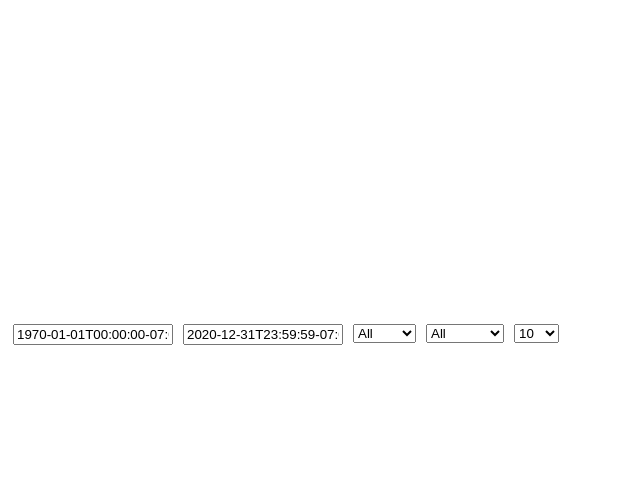
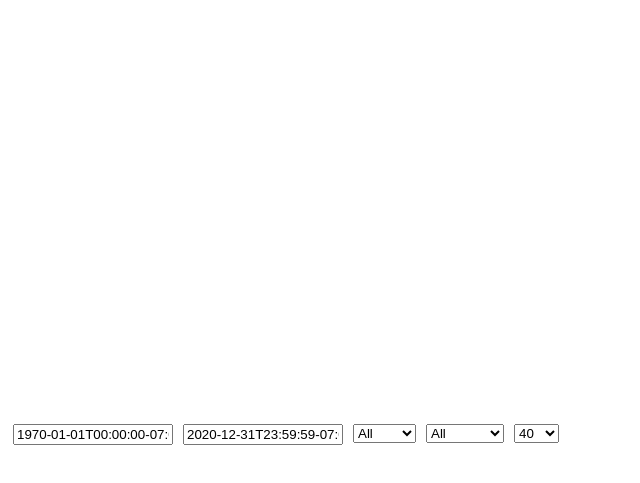
Before and after one commit to wooldridge/markbots, a website: page dash.html in a window 1280 px wide. Shown: the part 5-488 px from the top of the page, without its empty margins (0-640 px from the left). Drawn offline with nearby package versions, Linux system fonts and the light colour scheme; some packages are replaced by stand-ins of ours.

Commit message:
increase page width, make 40 photos the default

```diff
--- a/dash.html
+++ b/dash.html
@@ -4,9 +4,9 @@
 
 <link rel="stylesheet" href="//cdnjs.cloudflare.com/ajax/libs/lightbox2/2.8.1/css/lightbox.min.css">
 
-<div id="map-canvas" style="width: 600px; height: 300px"></div>
+<div id="map-canvas" style="width: 750px; height: 400px"></div>
 
-<div style="width: 600px; height: 40px;">
+<div style="width: 750px; height: 40px;">
   <form id="filters">
     <div style="position: relative; float: left; padding: 5px;">
       <input name="min" type="text" id="start-date" value="1970-01-01T00:00:00-07:00" placeholder="Start" style="width: 160px;" />
@@ -32,7 +32,7 @@
       <select name="length" id="length">
         <option value="10">10</option>
         <option value="20">20</option>
-        <option value="40">40</option>
+        <option value="40" selected="true">40</option>
         <option value="80">80</option>
         <option value="320">320</option>
       </select>
@@ -43,7 +43,7 @@
 <table id="summary">
 </table>
 
-<div id="result" style="width: 600px;"></div>
+<div id="result" style="width: 750px;"></div>
 
 <script src="//code.jquery.com/jquery-2.1.4.min.js"></script>
 <script src="//code.jquery.com/ui/1.11.4/jquery-ui.min.js"></script>
```
